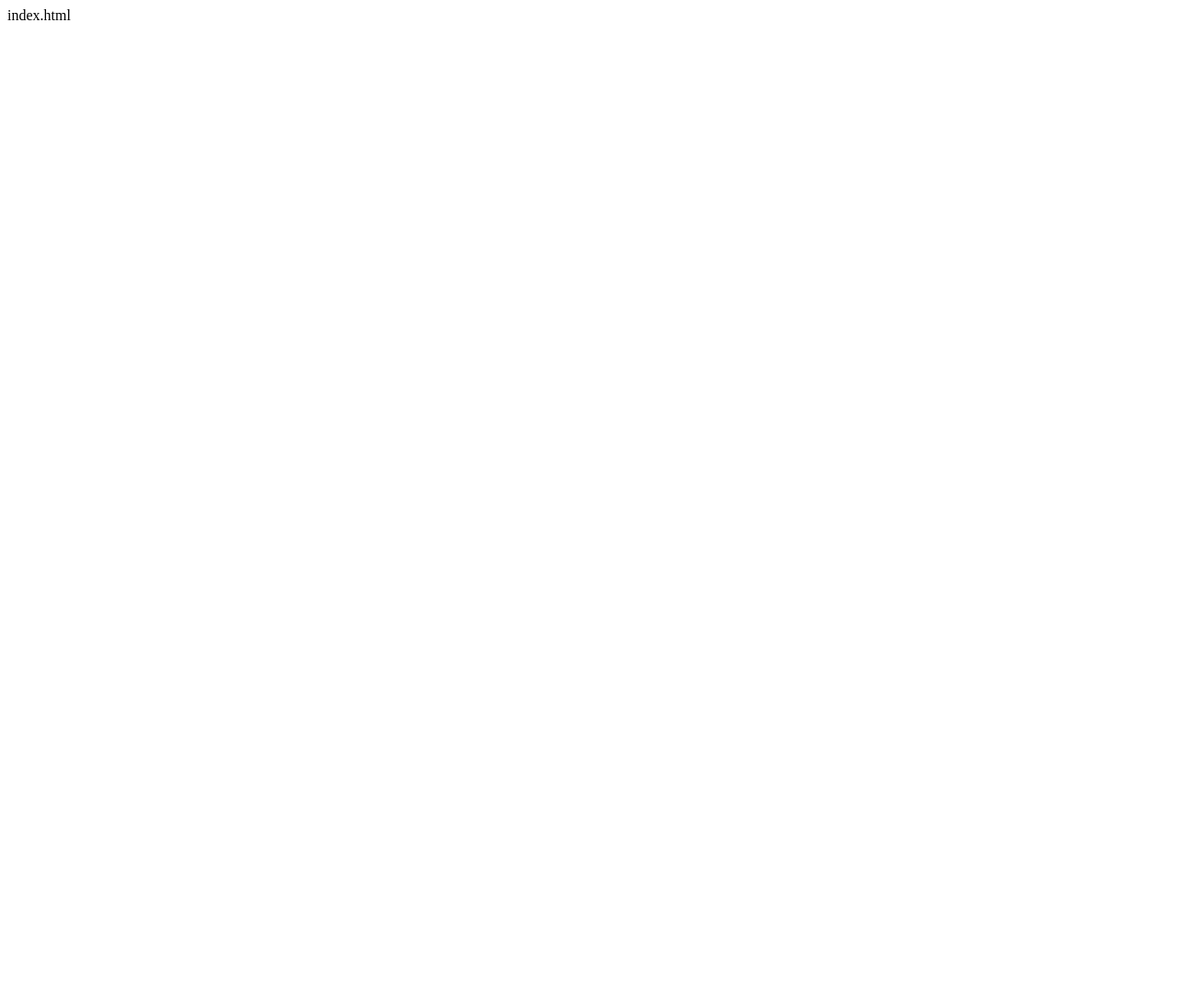
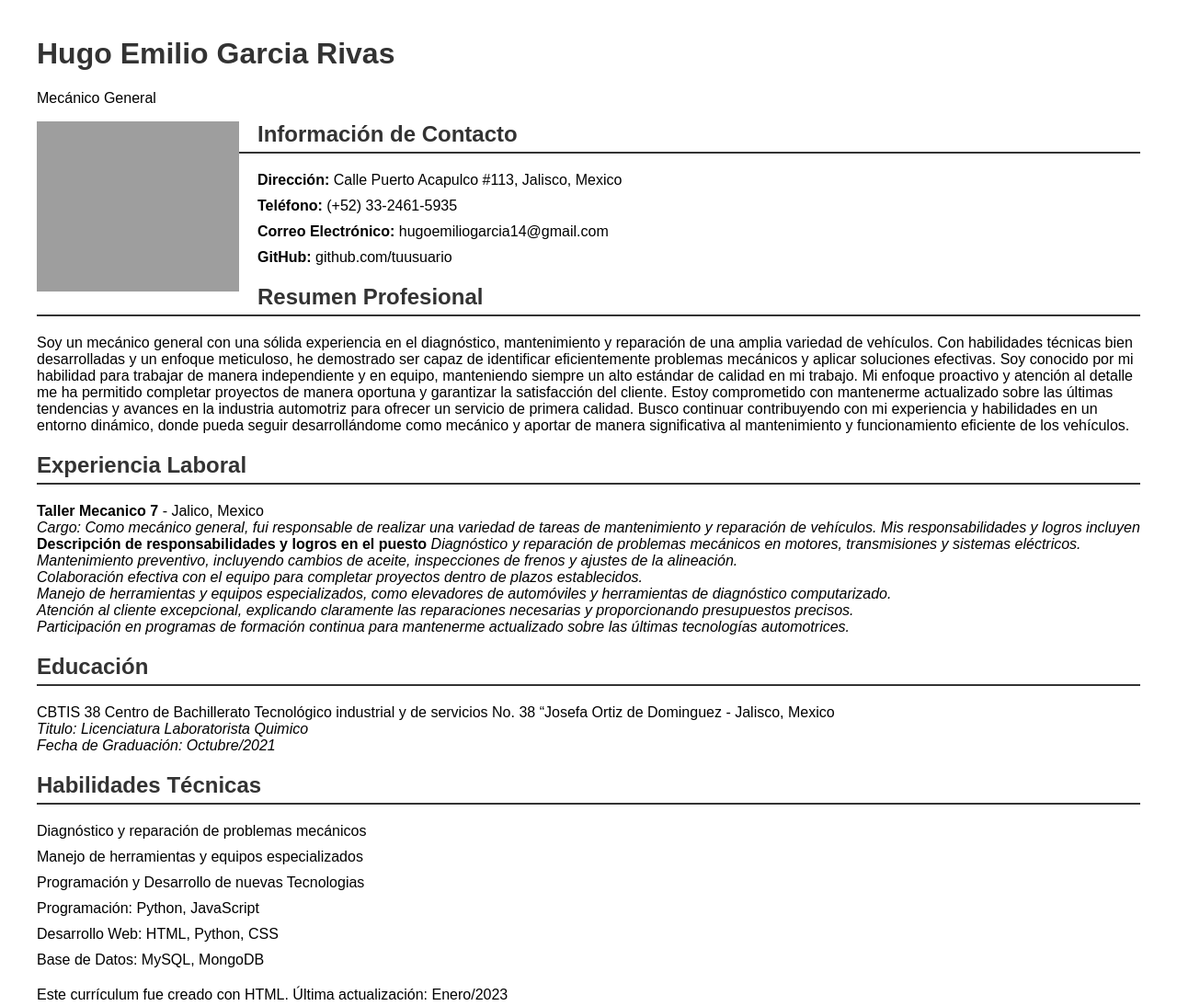
Before and after one commit to HugoEmilio/CV, a plain HTML site: page index.html in a window 1280 px wide. Shown: the whole page at 92% size. Before the commit the page ends 800 px from the top, so only its background shows below. Drawn offline with Linux system fonts and the light colour scheme; grey boxes are pictures that could not be loaded.

Commit message:
Update index.html

```diff
--- a/index.html
+++ b/index.html
@@ -1 +1,124 @@
-index.html
+<!DOCTYPE html>
+<html lang="es">
+<head>
+    <meta charset="UTF-8">
+    <meta name="viewport" content="width=device-width, initial-scale=1.0">
+    <title>Hugo Emilio Garcia Rivas- Currículum Vítae</title>
+    <style>
+ body {
+            font-family: Arial, sans-serif;
+            margin: 40px;
+        }
+
+        h1,
+        h2 {
+            color: #333;
+        }
+
+        h2 {
+            border-bottom: 2px solid #333;
+            padding-bottom: 5px;
+            margin-top: 10px;
+        }
+
+        ul {
+            list-style-type: none;
+            padding: 0;
+        }
+
+        li {
+            margin-bottom: 10px;
+        }
+
+        .section {
+            margin-bottom: 20px;
+        }
+
+
+        .contact-info img {
+            float: left;
+            margin-right: 20px;
+        }
+    </style>
+</head>
+
+<header>
+        <h1>Hugo Emilio Garcia Rivas</h1>
+        <p>Mecánico General</p>
+    </header>
+
+    <p></p>
+
+    <section class="section contact-info">
+        <img src="https://th.bing.com/th?q=Ropa+Vaquera+Mujer&w=138&h=138&c=7&o=5&dpr=1.3&pid=1.7&mkt=es-MX&cc=MX&setlang=es&adlt=moderate" width="220" height="185" alt="Foto de perfil">
+
+    <section class="section">
+        <h2>Información de Contacto</h2>
+        <ul>
+            <li><strong>Dirección:</strong> Calle Puerto Acapulco #113, Jalisco, Mexico</li>
+            <li><strong>Teléfono:</strong> (+52) 33-2461-5935</li>
+            <li><strong>Correo Electrónico:</strong> hugoemiliogarcia14@gmail.com</li>
+            <!--li><strong>LinkedIn:</strong> linkedin.com/in/tuusuario</li -->
+            <li><strong>GitHub:</strong> github.com/tuusuario</li>
+        </ul>
+    </section>
+
+    <section class="section">
+        <h2>Resumen Profesional</h2>
+        <p>
+            <p>Soy un mecánico general con una sólida experiencia en el diagnóstico, mantenimiento y reparación de una amplia variedad de vehículos. Con habilidades técnicas bien desarrolladas y un enfoque meticuloso, he demostrado ser capaz de identificar eficientemente problemas mecánicos y aplicar soluciones efectivas.
+                Soy conocido por mi habilidad para trabajar de manera independiente y en equipo, manteniendo siempre un alto estándar de calidad en mi trabajo. Mi enfoque proactivo y atención al detalle me ha permitido completar proyectos de manera oportuna y garantizar la satisfacción del cliente. Estoy comprometido con mantenerme actualizado sobre las últimas tendencias y avances en la industria automotriz para ofrecer un servicio de primera calidad.
+            Busco continuar contribuyendo con mi experiencia y habilidades en un entorno dinámico, donde pueda seguir desarrollándome como mecánico y aportar de manera significativa al mantenimiento y funcionamiento eficiente de los vehículos.</p>
+    </section>
+
+    <section class="section">
+        <h2>Experiencia Laboral</h2>
+        <ul>
+            <li>
+                <strong>Taller Mecanico 7</strong> - Jalico, Mexico<br>
+                <em>Cargo: Como mecánico general, fui responsable de realizar una variedad de tareas de mantenimiento y reparación de vehículos. Mis responsabilidades y logros incluyen</em><br>
+                <strong>Descripción de responsabilidades y logros en el puesto</strong>
+                <em>Diagnóstico y reparación de problemas mecánicos en motores, transmisiones y sistemas eléctricos.</em><br>
+                <em>Mantenimiento preventivo, incluyendo cambios de aceite, inspecciones de frenos y ajustes de la alineación.</em><br>
+                <em>Colaboración efectiva con el equipo para completar proyectos dentro de plazos establecidos.</em><br>
+                <em>Manejo de herramientas y equipos especializados, como elevadores de automóviles y herramientas de diagnóstico computarizado.</em><br>
+                <em>Atención al cliente excepcional, explicando claramente las reparaciones necesarias y proporcionando presupuestos precisos.</em><br>
+                <em>Participación en programas de formación continua para mantenerme actualizado sobre las últimas tecnologías automotrices.</em><br>
+
+            </li>
+
+        </ul>
+    </section>
+
+    <section class="section">
+        <h2>Educación</h2>
+        <ul>
+            <li>
+                <strong></strong>CBTIS 38 Centro de Bachillerato Tecnológico industrial y de servicios No. 38 “Josefa Ortiz de Dominguez - Jalisco, Mexico<br>
+                <em>Titulo: Licenciatura Laboratorista Quimico</em><br>
+                <em>Fecha de Graduación: Octubre/2021</em>
+            </li>
+
+        </ul>
+    </section>
+
+    <section class="section">
+        <h2>Habilidades Técnicas</h2>
+        <ul>
+            <li>Diagnóstico y reparación de problemas mecánicos</li>
+            <li>Manejo de herramientas y equipos especializados</li>
+            <li>Programación y Desarrollo de nuevas Tecnologias</li>
+            <li>Programación: Python, JavaScript</li>
+            <li>Desarrollo Web: HTML, Python, CSS </li>
+            <li>Base de Datos: MySQL, MongoDB</li>
+</li>
+
+        </ul>
+    </section>
+
+    <footer>
+        <p>Este currículum fue creado con HTML. Última actualización: Enero/2023</p>
+    </footer>
+
+</body>
+</html>
```
